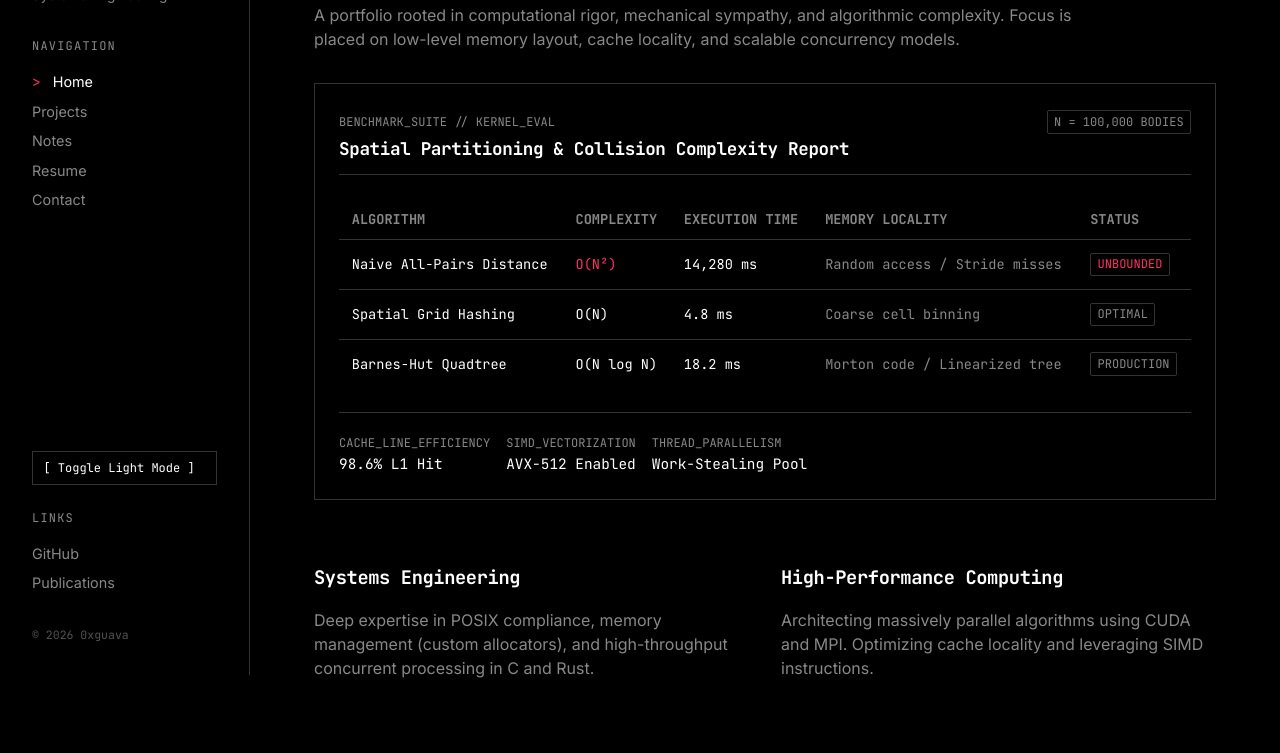
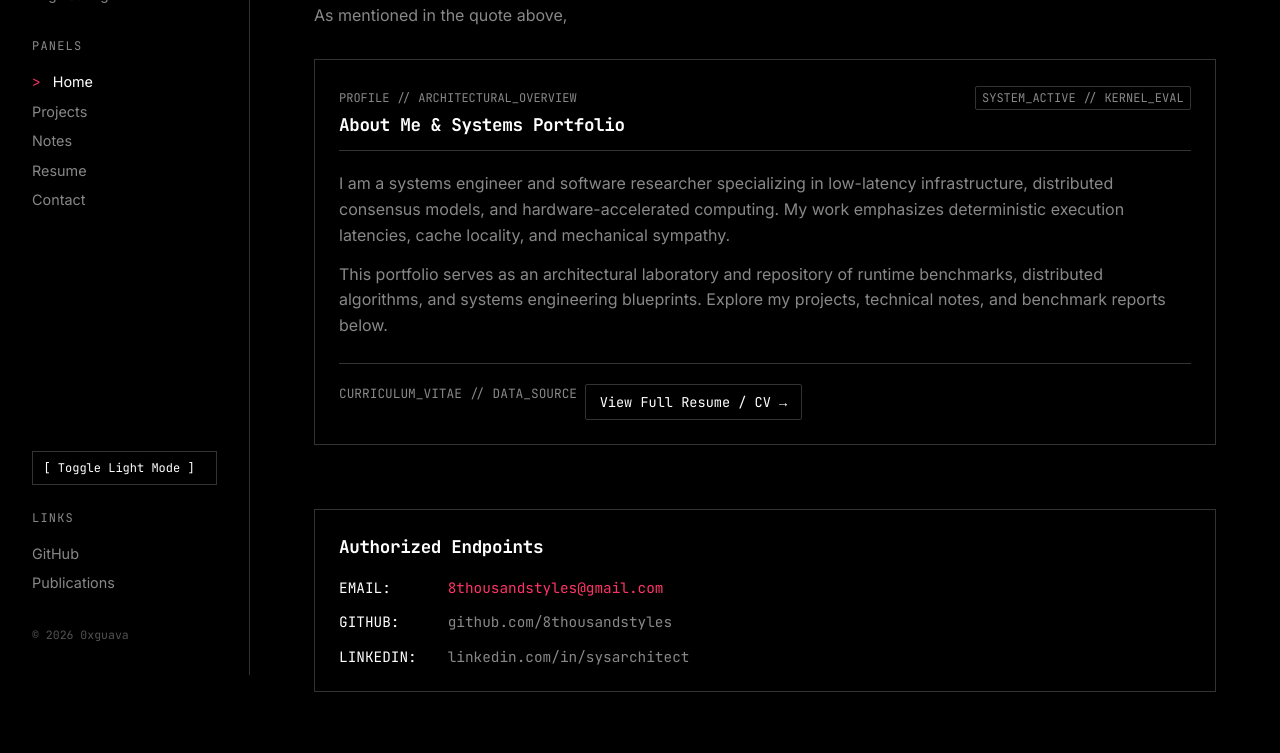
Before and after one commit to 8thousandstyles/8thousandstyles.github.io, an Astro site: page /home in a window 1280 px wide. Shown: the part 125-878 px from the top of the page. Built offline with nearby package versions, Linux system fonts and the light colour scheme; Astro itself is replaced by a stand-in of ours.

Commit message:
Began working on home page, needs serious attention

```diff
--- a/src/components/views/HomeView.jsx
+++ /dev/null
@@ -1,94 +0,0 @@
-import React from 'react';
-
-const HomeView = () => {
-  return (
-    <div>
-      <h1 className="mono">Runtime Analysis & Systems Architecture</h1>
-      <p className="text-dim mb-4" style={{ maxWidth: '800px' }}>
-        A portfolio rooted in computational rigor, mechanical sympathy, and algorithmic complexity.
-        Focus is placed on low-level memory layout, cache locality, and scalable concurrency models.
-      </p>
-
-      <div className="card mb-8">
-        <div className="flex" style={{ justifyContent: 'space-between', alignItems: 'baseline', marginBottom: '1.5rem', borderBottom: '1px solid var(--border)', paddingBottom: '0.75rem' }}>
-          <div>
-            <span className="mono text-dim" style={{ fontSize: '0.75rem' }}>BENCHMARK_SUITE // KERNEL_EVAL</span>
-            <h2 className="mono" style={{ fontSize: '1.1rem', margin: 0, marginTop: '0.25rem' }}>
-              Spatial Partitioning & Collision Complexity Report
-            </h2>
-          </div>
-          <span className="badge">N = 100,000 BODIES</span>
-        </div>
-
-        <div style={{ overflowX: 'auto', marginBottom: '1.5rem' }}>
-          <table style={{ width: '100%', borderCollapse: 'collapse', fontFamily: 'var(--font-mono)', fontSize: '0.85rem' }}>
-            <thead>
-              <tr style={{ borderBottom: '1px solid var(--border)', textAlign: 'left', color: 'var(--fg-dim)' }}>
-                <th style={{ padding: '0.6rem 0.8rem' }}>ALGORITHM</th>
-                <th style={{ padding: '0.6rem 0.8rem' }}>COMPLEXITY</th>
-                <th style={{ padding: '0.6rem 0.8rem' }}>EXECUTION TIME</th>
-                <th style={{ padding: '0.6rem 0.8rem' }}>MEMORY LOCALITY</th>
-                <th style={{ padding: '0.6rem 0.8rem' }}>STATUS</th>
-              </tr>
-            </thead>
-            <tbody>
-              <tr style={{ borderBottom: '1px solid var(--border)' }}>
-                <td style={{ padding: '0.8rem' }}>Naive All-Pairs Distance</td>
-                <td style={{ padding: '0.8rem', color: 'var(--accent)' }}>O(N²)</td>
-                <td style={{ padding: '0.8rem' }}>14,280 ms</td>
-                <td style={{ padding: '0.8rem', color: 'var(--fg-dim)' }}>Random access / Stride misses</td>
-                <td style={{ padding: '0.8rem' }}><span className="badge" style={{ color: 'var(--accent)' }}>UNBOUNDED</span></td>
-              </tr>
-              <tr style={{ borderBottom: '1px solid var(--border)' }}>
-                <td style={{ padding: '0.8rem' }}>Spatial Grid Hashing</td>
-                <td style={{ padding: '0.8rem', color: 'var(--fg)' }}>O(N)</td>
-                <td style={{ padding: '0.8rem' }}>4.8 ms</td>
-                <td style={{ padding: '0.8rem', color: 'var(--fg-dim)' }}>Coarse cell binning</td>
-                <td style={{ padding: '0.8rem' }}><span className="badge">OPTIMAL</span></td>
-              </tr>
-              <tr>
-                <td style={{ padding: '0.8rem' }}>Barnes-Hut Quadtree</td>
-                <td style={{ padding: '0.8rem', color: 'var(--fg)' }}>O(N log N)</td>
-                <td style={{ padding: '0.8rem' }}>18.2 ms</td>
-                <td style={{ padding: '0.8rem', color: 'var(--fg-dim)' }}>Morton code / Linearized tree</td>
-                <td style={{ padding: '0.8rem' }}><span className="badge">PRODUCTION</span></td>
-              </tr>
-            </tbody>
-          </table>
-        </div>
-
-        <div className="flex gap-4" style={{ flexWrap: 'wrap', paddingTop: '1rem', borderTop: '1px solid var(--border)' }}>
-          <div>
-            <span className="mono text-dim" style={{ fontSize: '0.75rem' }}>CACHE_LINE_EFFICIENCY</span>
-            <p className="mono" style={{ fontSize: '0.9rem', margin: 0 }}>98.6% L1 Hit</p>
-          </div>
-          <div>
-            <span className="mono text-dim" style={{ fontSize: '0.75rem' }}>SIMD_VECTORIZATION</span>
-            <p className="mono" style={{ fontSize: '0.9rem', margin: 0 }}>AVX-512 Enabled</p>
-          </div>
-          <div>
-            <span className="mono text-dim" style={{ fontSize: '0.75rem' }}>THREAD_PARALLELISM</span>
-            <p className="mono" style={{ fontSize: '0.9rem', margin: 0 }}>Work-Stealing Pool</p>
-          </div>
-        </div>
-      </div>
-
-      <div className="grid-2 mt-8">
-        <div>
-          <h3 className="mono">Systems Engineering</h3>
-          <p className="text-dim">
-            Deep expertise in POSIX compliance, memory management (custom allocators), and high-throughput concurrent processing in C and Rust.
-          </p>
-        </div>
-        <div>
-          <h3 className="mono">High-Performance Computing</h3>
-          <p className="text-dim">
-            Architecting massively parallel algorithms using CUDA and MPI. Optimizing cache locality and leveraging SIMD instructions.
-          </p>
-        </div>
-      </div>
-    </div>
-  );
-};
-
-export default HomeView;
--- /dev/null
+++ b/src/content/home/_index.md
@@ -0,0 +1,29 @@
+---
+title: "\"Art is not constructive. It flows.\""
+tagline: "As mentioned in the quote above, "
+status: "SYSTEM_ACTIVE // KERNEL_EVAL"
+resume:
+  label: "View Full Resume / CV →"
+  path: "/resume"
+endpointsTitle: "Authorized Endpoints"
+endpoints:
+  - label: "EMAIL:"
+    value: "8thousandstyles@gmail.com"
+    url: "mailto:8thousandstyles@gmail.com"
+    accent: true
+  - label: "GITHUB:"
+    value: "github.com/8thousandstyles"
+    url: "https://github.com/8thousandstyles"
+  - label: "LINKEDIN:"
+    value: "linkedin.com/in/sysarchitect"
+    url: "https://linkedin.com"
+focusAreas:
+  - title: "Systems Engineering"
+    desc: "Deep expertise in POSIX compliance, memory management (custom allocators), and high-throughput concurrent processing in C and Rust."
+  - title: "High-Performance Computing"
+    desc: "Architecting massively parallel algorithms using CUDA and MPI. Optimizing cache locality and leveraging SIMD instructions."
+---
+
+I am a systems engineer and software researcher specializing in low-latency infrastructure, distributed consensus models, and hardware-accelerated computing. My work emphasizes deterministic execution latencies, cache locality, and mechanical sympathy.
+
+This portfolio serves as an architectural laboratory and repository of runtime benchmarks, distributed algorithms, and systems engineering blueprints. Explore my projects, technical notes, and benchmark reports below.
--- a/src/content/sidebar/_index.md
+++ b/src/content/sidebar/_index.md
@@ -1,7 +1,7 @@
 ---
-title: "SYS_ARCHITECT"
-tagline: "High-Performance Computing\nSystems Engineering"
-navHeader: "Navigation"
+title: "8THOUSANDSTYLES"
+tagline: "- An Explorer\n- Computer Science Engineering"
+navHeader: "Panels"
 nav:
   - title: "Home"
     path: "/home"
@@ -19,7 +19,7 @@ themeToggle:
 linksHeader: "Links"
 links:
   - title: "GitHub"
-    url: "https://github.com"
+    url: "https://github.com/8thousandstyles"
   - title: "Publications"
     url: "https://scholar.google.com"
 copyright: "© 2026 0xguava"
--- a/src/pages/home.astro
+++ b/src/pages/home.astro
@@ -1,8 +1,135 @@
 ---
 import Layout from '../layouts/Layout.astro';
-import HomeView from '../components/views/HomeView.jsx';
+
+// Eagerly load home page configuration and markdown content from _index.md
+const homeFiles = import.meta.glob<any>([
+  '../content/home/_index.md',
+  '../content/home/index.md',
+  '../content/home.md'
+], { eager: true });
+
+const homeEntry = Object.values(homeFiles)[0];
+const frontmatter = homeEntry?.frontmatter || {};
+const Content = homeEntry?.Content;
+
+const title = frontmatter.title || "Runtime Analysis & Systems Architecture";
+const tagline = frontmatter.tagline || "A portfolio rooted in computational rigor, mechanical sympathy, and algorithmic complexity.";
+const status = frontmatter.status || "SYSTEM_ACTIVE // KERNEL_EVAL";
+
+const resume = frontmatter.resume || {
+  label: "View Full Resume / CV →",
+  path: "/resume"
+};
+
+const endpointsTitle = frontmatter.endpointsTitle || "Authorized Endpoints";
+const endpoints = frontmatter.endpoints || [
+  { label: "EMAIL:", value: "alex@sysarchitect.dev", url: "mailto:alex@sysarchitect.dev", accent: true },
+  { label: "GITHUB:", value: "github.com/sysarchitect", url: "https://github.com/sysarchitect" },
+  { label: "LINKEDIN:", value: "linkedin.com/in/sysarchitect", url: "https://linkedin.com" }
+];
+
+const focusAreas = frontmatter.focusAreas || frontmatter.focus_areas || [
+  {
+    title: "Systems Engineering",
+    desc: "Deep expertise in POSIX compliance, memory management (custom allocators), and high-throughput concurrent processing in C and Rust."
+  },
+  {
+    title: "High-Performance Computing",
+    desc: "Architecting massively parallel algorithms using CUDA and MPI. Optimizing cache locality and leveraging SIMD instructions."
+  }
+];
 ---
 
-<Layout title="SYS_ARCHITECT | Benchmark & Runtime Analysis">
-  <HomeView />
+<Layout title={`SYS_ARCHITECT | ${title}`}>
+  <div>
+    <h1 class="mono">{title}</h1>
+    {tagline && (
+      <p class="text-dim mb-4" style="max-width: 800px;">
+        {tagline}
+      </p>
+    )}
+
+    {/* Primary Bio & Portfolio Overview Card */}
+    <div class="card mb-8">
+      <div class="flex" style="justify-content: space-between; align-items: baseline; margin-bottom: 1.25rem; border-bottom: 1px solid var(--border); padding-bottom: 0.75rem; flex-wrap: wrap; gap: 0.5rem;">
+        <div>
+          <span class="mono text-dim" style="font-size: 0.75rem;">PROFILE // ARCHITECTURAL_OVERVIEW</span>
+          <h2 class="mono" style="font-size: 1.1rem; margin: 0; margin-top: 0.25rem;">
+            About Me & Systems Portfolio
+          </h2>
+        </div>
+        {status && <span class="badge">{status}</span>}
+      </div>
+
+      <div class="text-dim home-prose">
+        {Content ? (
+          <Content />
+        ) : (
+          <p>
+            I am a systems engineer and software researcher specializing in low-latency infrastructure, distributed consensus models, and hardware-accelerated computing.
+          </p>
+        )}
+      </div>
+
+      {/* Redirection to Resume Panel */}
+      {resume?.path && (
+        <div style="border-top: 1px solid var(--border); padding-top: 1.25rem; margin-top: 1.5rem;" class="flex items-center justify-between flex-wrap gap-2">
+          <span class="mono text-dim" style="font-size: 0.8rem;">
+            CURRICULUM_VITAE // DATA_SOURCE
+          </span>
+          <a
+            href={resume.path}
+            class="badge tag-link mono"
+            style="padding: 0.45rem 0.85rem; font-size: 0.85rem; border-color: var(--border); color: var(--fg);"
+          >
+            {resume.label || "View Full Resume / CV →"}
+          </a>
+        </div>
+      )}
+    </div>
+
+    {/* Authorized Endpoints Card (matching contact panel's exact details, no redirection) */}
+    <div class="card mb-8">
+      <h2 class="mono" style="font-size: 1.1rem; margin-bottom: 1rem;">
+        {endpointsTitle}
+      </h2>
+      <ul class="mono text-dim" style="list-style: none; display: flex; flex-direction: column; gap: 0.8rem; font-size: 0.9rem; padding: 0; margin: 0;">
+        {endpoints.map((ep: any) => (
+          <li>
+            <span style="color: var(--fg); display: inline-block; width: 100px;">{ep.label}</span>
+            <a
+              href={ep.url}
+              target={ep.url?.startsWith('http') ? '_blank' : undefined}
+              rel={ep.url?.startsWith('http') ? 'noreferrer' : undefined}
+              style={ep.accent ? 'color: var(--accent);' : undefined}
+            >
+              {ep.value || ep.url}
+            </a>
+          </li>
+        ))}
+      </ul>
+    </div>
+
+    {/* Focus Areas Grid */}
+    {focusAreas.length > 0 && (
+      <div class="grid-2 mt-8">
+        {focusAreas.map((area: any) => (
+          <div>
+            <h3 class="mono">{area.title}</h3>
+            <p class="text-dim">{area.desc}</p>
+          </div>
+        ))}
+      </div>
+    )}
+  </div>
 </Layout>
+
+<style>
+  .home-prose :global(p) {
+    line-height: 1.6;
+    margin-bottom: 0.85rem;
+  }
+  .home-prose :global(p:last-child) {
+    margin-bottom: 0;
+  }
+</style>
```
